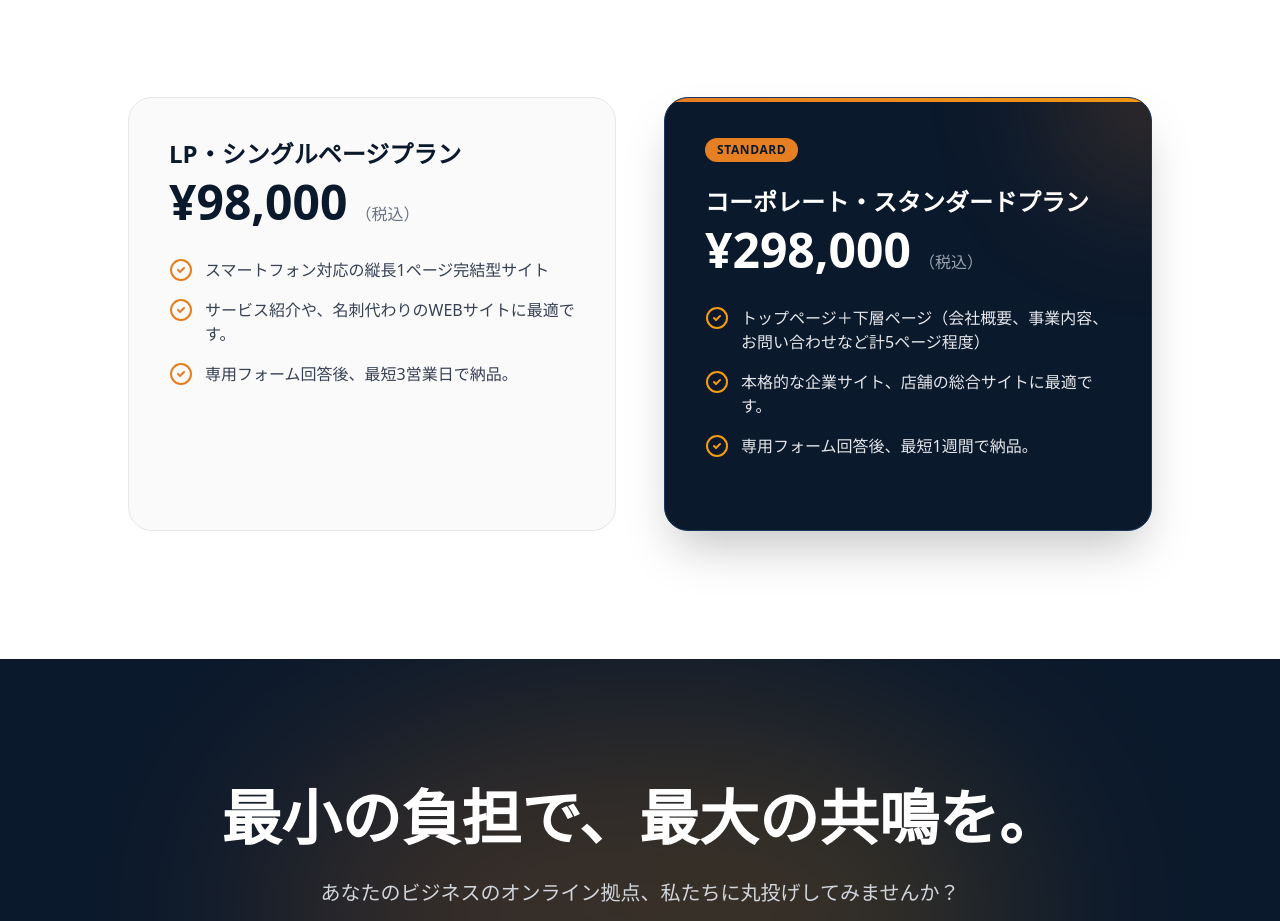
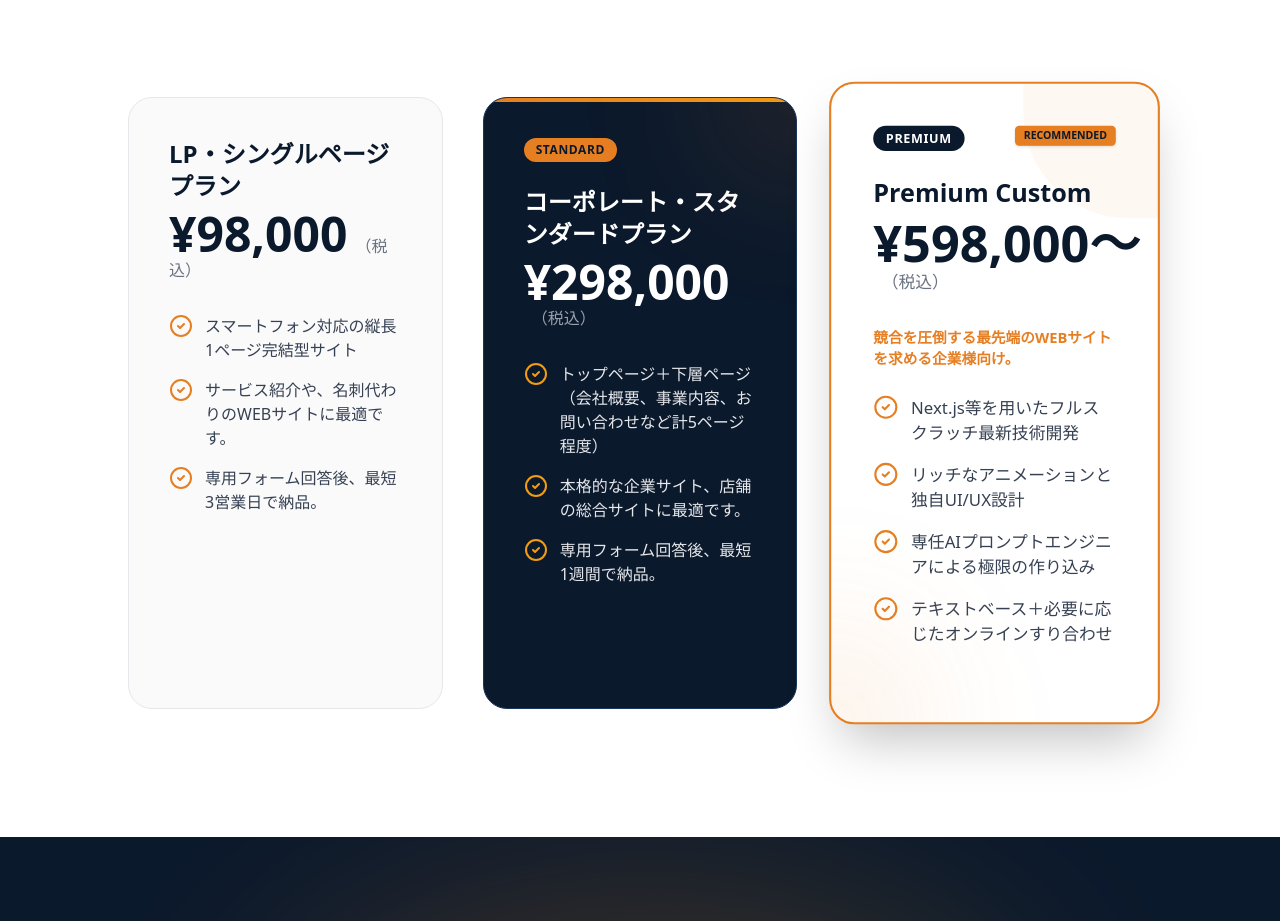
Before and after one commit to terror77x/resonance-studio-portfolio, a Next.js app: page / in a window 1280 px wide. Shown: the part 4580-5501 px from the top of the page. Built offline with nearby package versions, Linux system fonts and the light colour scheme; a web font is replaced by a local one.

Commit message:
feat: add Premium Custom pricing plan

```diff
--- a/src/components/Pricing.tsx
+++ b/src/components/Pricing.tsx
@@ -43,14 +43,14 @@ export default function Pricing() {
             </p>
             <p>
               Resonance Studio.は、AIテクノロジーによる徹底的な効率化により、<br className="hidden md:block" />
-              高品質でありながら完全に透明化された2つのパッケージ価格を実現しました。<br className="hidden md:block" />
+              高品質でありながら完全に透明化された3つのパッケージ価格を実現しました。<br className="hidden md:block" />
               <span className="font-bold text-[var(--color-navy)]">複雑な追加費用は一切ありません。</span>
             </p>
           </div>
         </motion.div>
 
         <motion.div
-          className="grid grid-cols-1 md:grid-cols-2 gap-8 lg:gap-12"
+          className="grid grid-cols-1 md:grid-cols-2 lg:grid-cols-3 gap-8 lg:gap-10"
           variants={container}
           initial="hidden"
           whileInView="show"
@@ -83,9 +83,9 @@ export default function Pricing() {
           </motion.div>
 
           {/* Plan 2 */}
-          <motion.div variants={item} className="flex flex-col bg-[var(--color-navy)] p-8 md:p-10 rounded-3xl border border-[var(--color-navy-light)] shadow-2xl relative overflow-hidden group">
+          <motion.div variants={item} className="flex flex-col bg-[var(--color-navy)] p-8 md:p-10 rounded-3xl border border-[var(--color-navy-light)] relative overflow-hidden group">
             <div className="absolute top-0 inset-x-0 h-1 bg-gradient-to-r from-[var(--color-resonance)] to-[var(--color-resonance-light)]"></div>
-            <div className="absolute -top-24 -right-24 w-48 h-48 bg-[var(--color-resonance)]/20 rounded-full blur-3xl group-hover:bg-[var(--color-resonance)]/30 transition-colors"></div>
+            <div className="absolute -top-24 -right-24 w-48 h-48 bg-[var(--color-resonance)]/10 rounded-full blur-3xl"></div>
 
             <span className="inline-block bg-[var(--color-resonance)] text-[var(--color-navy)] font-bold text-xs px-3 py-1 rounded-full uppercase tracking-wider mb-6 w-max">Standard</span>
 
@@ -110,6 +110,49 @@ export default function Pricing() {
               </li>
             </ul>
           </motion.div>
+
+          {/* Plan 3 - Premium Custom */}
+          <motion.div
+            variants={item}
+            className="flex flex-col bg-white p-8 md:p-10 rounded-3xl border-2 border-[var(--color-resonance)] shadow-2xl relative overflow-hidden group scale-105 md:scale-100 lg:scale-105 z-10"
+          >
+            <div className="absolute top-0 right-0 w-32 h-32 bg-[var(--color-resonance)]/5 rounded-bl-[100px] -z-10"></div>
+            <div className="absolute -bottom-24 -left-24 w-48 h-48 bg-[var(--color-resonance)]/10 rounded-full blur-3xl"></div>
+
+            <div className="flex justify-between items-start mb-6">
+              <span className="inline-block bg-[var(--color-navy)] text-white font-bold text-xs px-3 py-1 rounded-full uppercase tracking-wider">Premium</span>
+              <span className="inline-block bg-[var(--color-resonance)] text-[var(--color-navy)] font-bold text-[10px] px-2 py-0.5 rounded shadow-sm">RECOMMENDED</span>
+            </div>
+
+            <h3 className="text-2xl font-bold text-[var(--color-navy)] mb-2">Premium Custom</h3>
+            <div className="mb-8">
+              <span className="text-4xl md:text-5xl font-bold text-[var(--color-navy)]">¥598,000〜</span>
+              <span className="text-gray-500 font-medium ml-2">（税込）</span>
+            </div>
+
+            <p className="text-sm font-bold text-[var(--color-resonance)] mb-6">
+              競合を圧倒する最先端のWEBサイトを求める企業様向け。
+            </p>
+
+            <ul className="space-y-4 mb-8 flex-1 text-gray-700">
+              <li className="flex items-start">
+                <CheckCircle2 className="w-6 h-6 text-[var(--color-resonance)] shrink-0 mr-3" />
+                <span className="font-medium">Next.js等を用いたフルスクラッチ最新技術開発</span>
+              </li>
+              <li className="flex items-start">
+                <CheckCircle2 className="w-6 h-6 text-[var(--color-resonance)] shrink-0 mr-3" />
+                <span>リッチなアニメーションと独自UI/UX設計</span>
+              </li>
+              <li className="flex items-start">
+                <CheckCircle2 className="w-6 h-6 text-[var(--color-resonance)] shrink-0 mr-3" />
+                <span>専任AIプロンプトエンジニアによる極限の作り込み</span>
+              </li>
+              <li className="flex items-start">
+                <CheckCircle2 className="w-6 h-6 text-[var(--color-resonance)] shrink-0 mr-3" />
+                <span>テキストベース＋必要に応じたオンラインすり合わせ</span>
+              </li>
+            </ul>
+          </motion.div>
         </motion.div>
       </div>
     </section>
```
